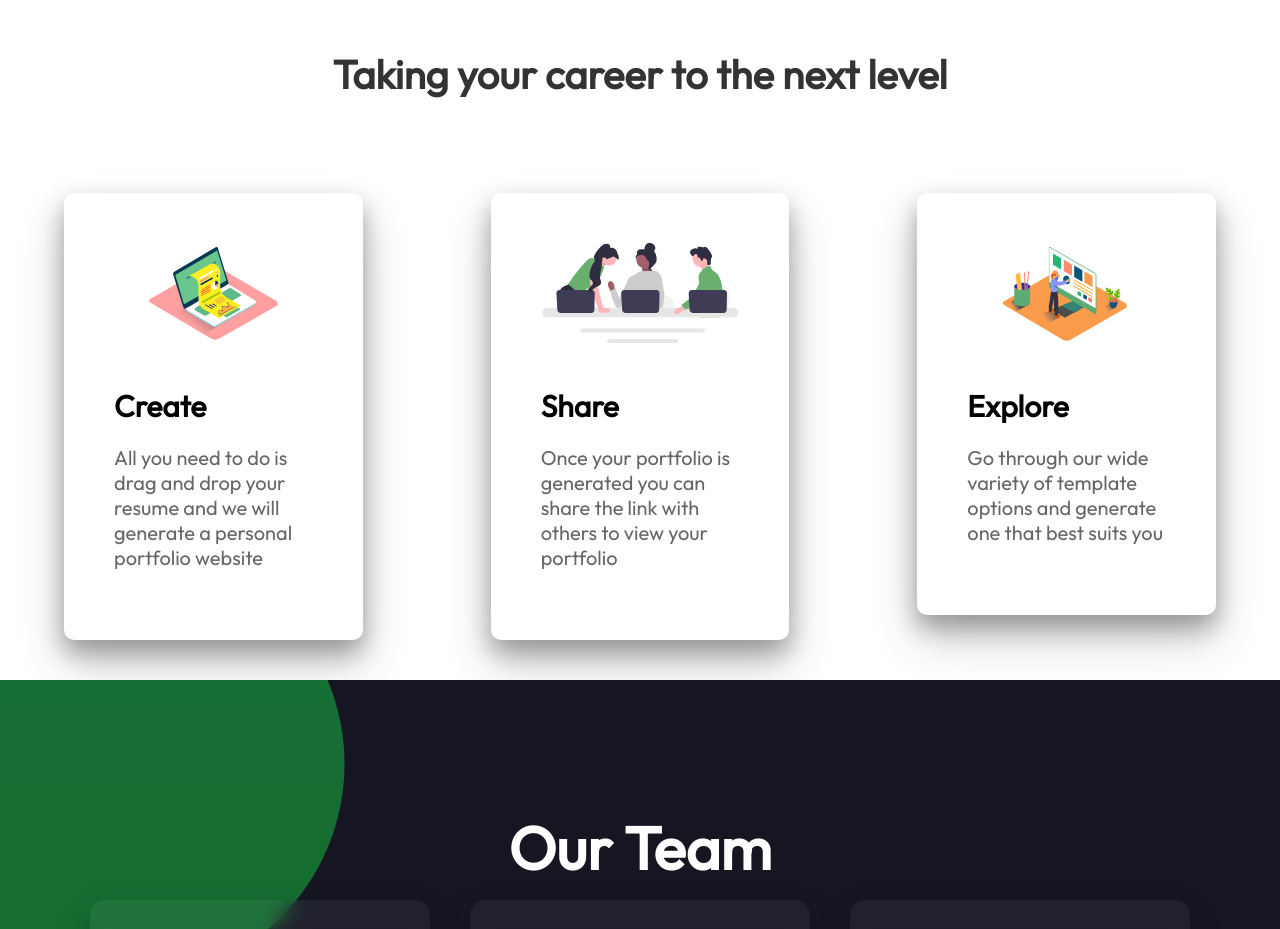
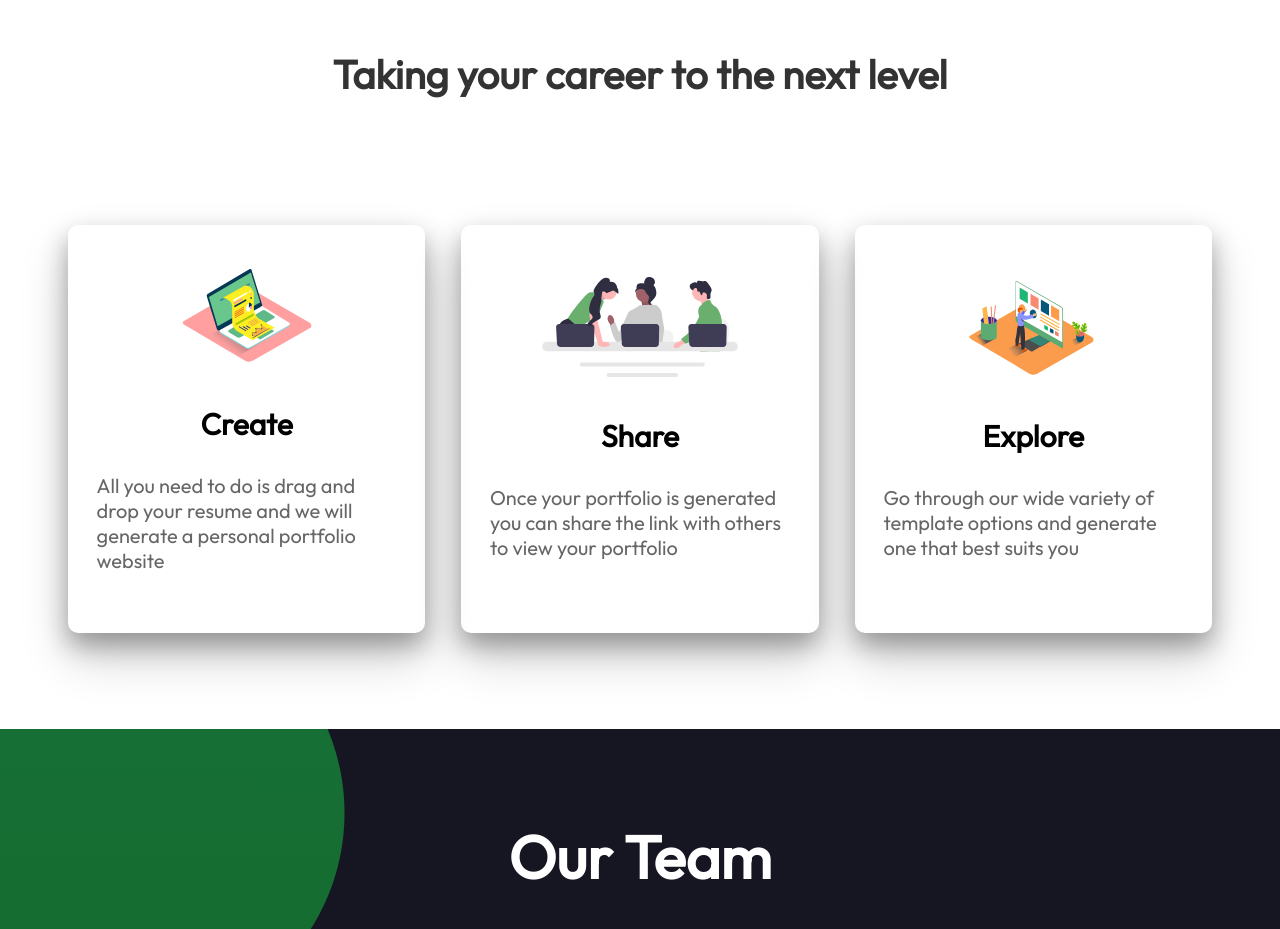
Before and after one commit to AlanSala123/AiProfolio, a React (Vite) app in the folder AiProfolio-ui/: page / in a window 1280 px wide. Shown: the part 1020-1949 px from the top of the page. Built offline with nearby package versions, Linux system fonts and the light colour scheme; no server answers.

Commit message:
fixed Our Services landing page

```diff
--- a/AiProfolio-ui/src/About/About.css
+++ b/AiProfolio-ui/src/About/About.css
@@ -10,7 +10,7 @@
   margin: 0;
   padding: 10px;
   position: absolute;
-  top: 15vh;
+  top: 10vh;
   left: 50%;
   transform: translateX(-50%);
   font-family: outfit;
--- a/AiProfolio-ui/src/OurServices/OurServices.css
+++ b/AiProfolio-ui/src/OurServices/OurServices.css
@@ -5,7 +5,7 @@
   justify-content: center;
   align-items: center;
   background-color: white;
-  height: 100vh;
+  min-height: 100vh;
   position: relative;
   z-index: 2;
   margin-top: 10px;
@@ -28,20 +28,34 @@
 
 .services-container {
   display: flex;
-  justify-content: space-between;
+  justify-content: space-evenly;
   align-items: flex-start;
-  max-width: 100vw;
+  max-width: 90vw;
   overflow: hidden;
+  align-items: center;
+  width: 100%;
+  height: 75vh;
+  gap: 2.5vw;
+  overflow: visible;
 }
 
 .service {
   flex: 1;
-  margin: 5%;
-  padding: 50px; /* Increase the padding to make each card bigger */
+  padding: 25px; /* Increase the padding to make each card bigger */
   border-radius: 10px;
   box-shadow: 0 12px 24px rgba(0, 0, 0, 0.3), 0 24px 48px rgba(0, 0, 0, 0.2);
   opacity: 1;
   transition: opacity 2.5s ease, transform 2.5s ease, scale 0.5s ease-in-out;
+  max-height: 350px;
+  max-width: 300px;
+  min-width: 200px;
+  padding:2.5%;
+  height: 50vh;
+  display: flex;
+  flex-direction: column;
+  justify-content: center;
+  align-items: center;
+
 }
 
 .service:hover {
@@ -88,6 +102,7 @@
     gap: 10px;
     max-width: 100%;
     height: fit-content;
+    padding-bottom: 5vh;
   }
 
   .service {
```
